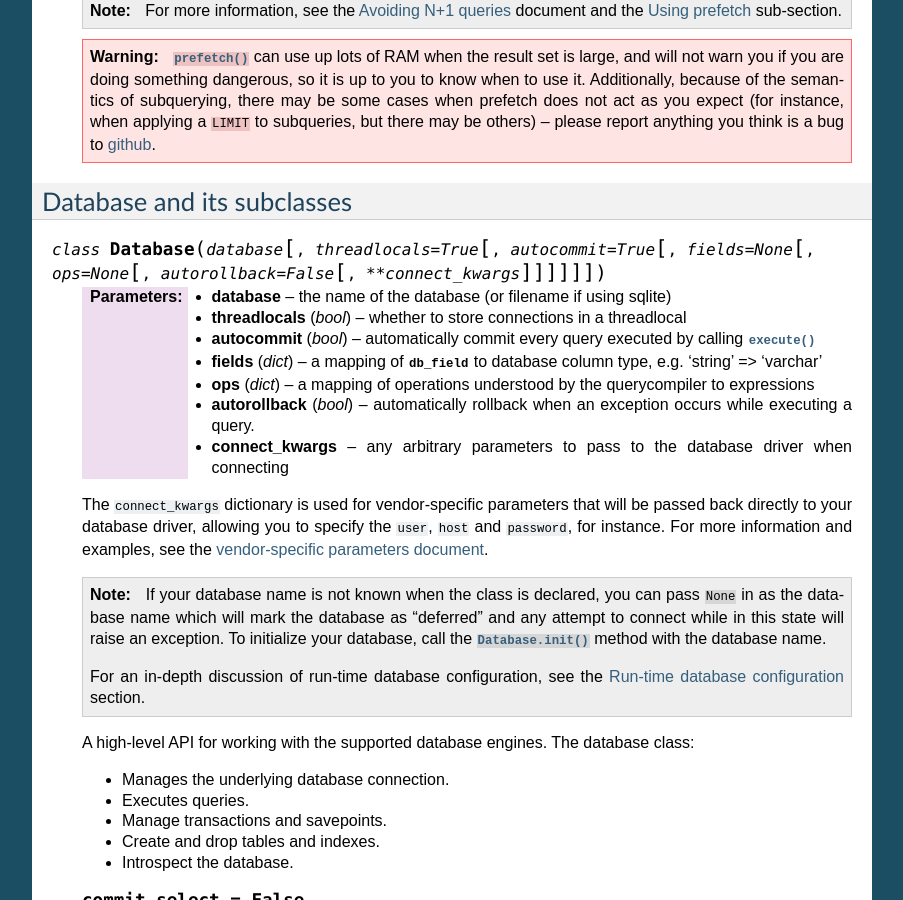
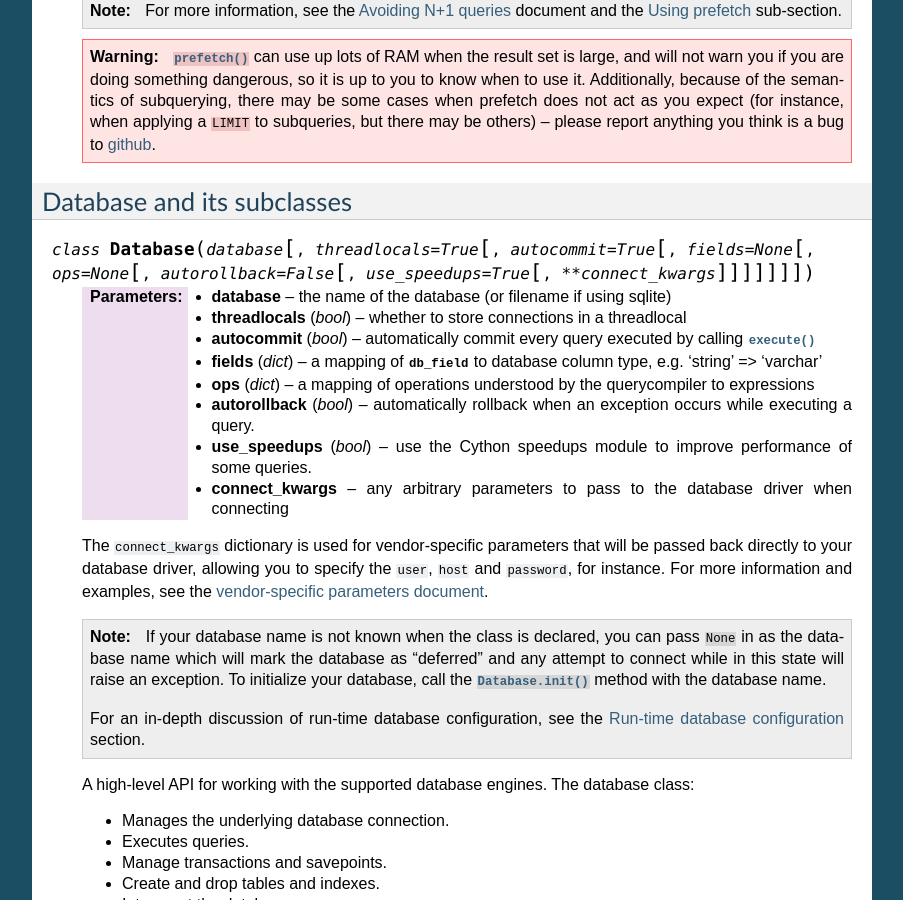
Before and after one commit to coleifer/peewee, a Sphinx documentation site: the page built from docs/peewee/api.rst, in a window 1280 px wide and 900 px high, scrolled down 29385 px. Shown: the whole window, without its empty margins (198-1101 px from the left). Built offline with Sphinx 7.4.7, drawn with Linux system fonts in a browser that asks for light colours; pages that are not in the unit, such as notebooks, are missing from menus; the version number could not be read and is left out.

Commit message:
Documenting the use_speedups flag.

```diff
--- a/docs/peewee/api.rst
+++ b/docs/peewee/api.rst
@@ -1842,7 +1842,7 @@ Query Types
 Database and its subclasses
 ---------------------------
 
-.. py:class:: Database(database[, threadlocals=True[, autocommit=True[, fields=None[, ops=None[, autorollback=False[, **connect_kwargs]]]]]])
+.. py:class:: Database(database[, threadlocals=True[, autocommit=True[, fields=None[, ops=None[, autorollback=False[, use_speedups=True[, **connect_kwargs]]]]]]])
 
     :param database: the name of the database (or filename if using sqlite)
     :param bool threadlocals: whether to store connections in a threadlocal
@@ -1850,6 +1850,7 @@ Database and its subclasses
     :param dict fields: a mapping of :py:attr:`~Field.db_field` to database column type, e.g. 'string' => 'varchar'
     :param dict ops: a mapping of operations understood by the querycompiler to expressions
     :param bool autorollback: automatically rollback when an exception occurs while executing a query.
+    :param bool use_speedups: use the Cython speedups module to improve performance of some queries.
     :param connect_kwargs: any arbitrary parameters to pass to the database driver when connecting
 
     The ``connect_kwargs`` dictionary is used for vendor-specific parameters that will be passed back directly to your database driver, allowing you to specify the ``user``, ``host`` and ``password``, for instance. For more information and examples, see the :ref:`vendor-specific parameters document <vendor-specific-parameters>`.
```
